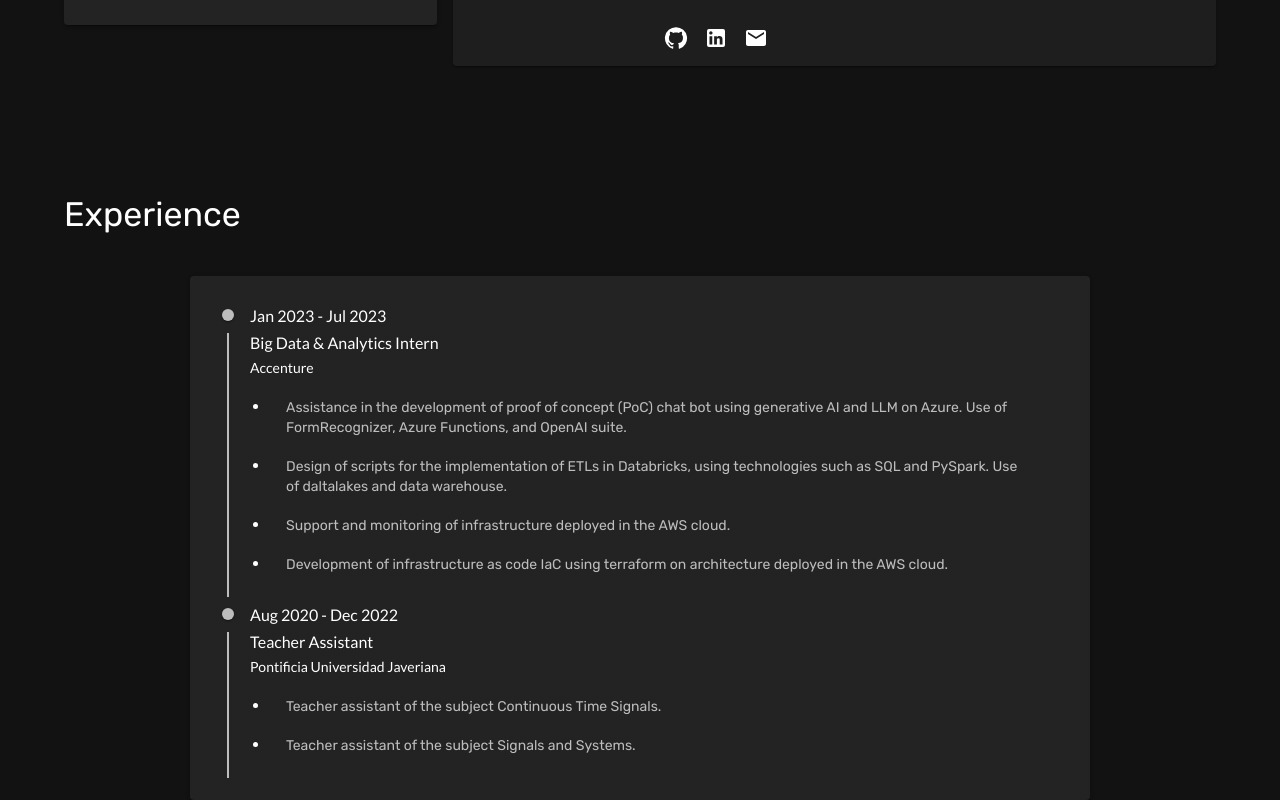
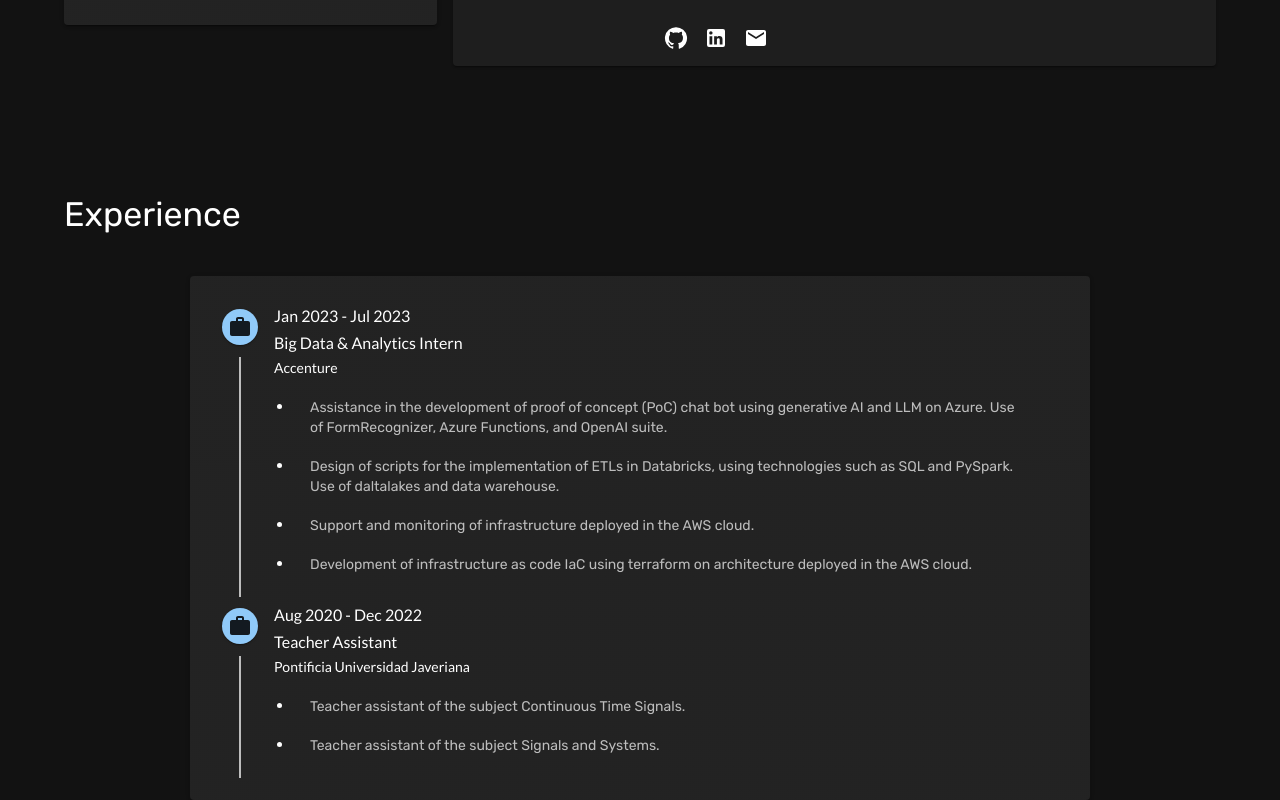
Before and after one commit to SebastianBravo/react_portfolio, a React (Vite) app: page / in a window 1280 px wide. Shown: the part 807-1607 px from the top of the page. Built offline with nearby package versions, Linux system fonts and the light colour scheme.

Commit message:
Iconos experiencia

```diff
--- a/src/components/Experience.jsx
+++ b/src/components/Experience.jsx
@@ -5,6 +5,7 @@ import TimelineSeparator from "@mui/lab/TimelineSeparator";
 import TimelineConnector from "@mui/lab/TimelineConnector";
 import TimelineContent from "@mui/lab/TimelineContent";
 import TimelineDot from "@mui/lab/TimelineDot";
+import WorkIcon from "@mui/icons-material/Work";
 import {
     Typography,
     Container,
@@ -22,7 +23,7 @@ export default function Experience() {
                 Experience
             </Typography>
             <Box display="flex" justifyContent="center" alignItems="center">
-                <Paper elevation={2} sx={{ p: 2, maxWidth: "md"}}>
+                <Paper elevation={2} sx={{ p: 2, maxWidth: "md" }}>
                     <Timeline
                         sx={{
                             [`& .${timelineItemClasses.root}:before`]: {
@@ -33,7 +34,9 @@ export default function Experience() {
                     >
                         <TimelineItem>
                             <TimelineSeparator>
-                                <TimelineDot />
+                                <TimelineDot color="primary">
+                                    <WorkIcon />
+                                </TimelineDot>
                                 <TimelineConnector />
                             </TimelineSeparator>
                             <TimelineContent>
@@ -111,7 +114,9 @@ export default function Experience() {
                         </TimelineItem>
                         <TimelineItem>
                             <TimelineSeparator>
-                                <TimelineDot />
+                                <TimelineDot color="primary">
+                                    <WorkIcon />
+                                </TimelineDot>
                                 <TimelineConnector />
                             </TimelineSeparator>
                             <TimelineContent>
```
Also changed, not shown: vite.config.js.timestamp-1689656118865-a13359f7e0023.mjs (added, +11 -0 lines).
